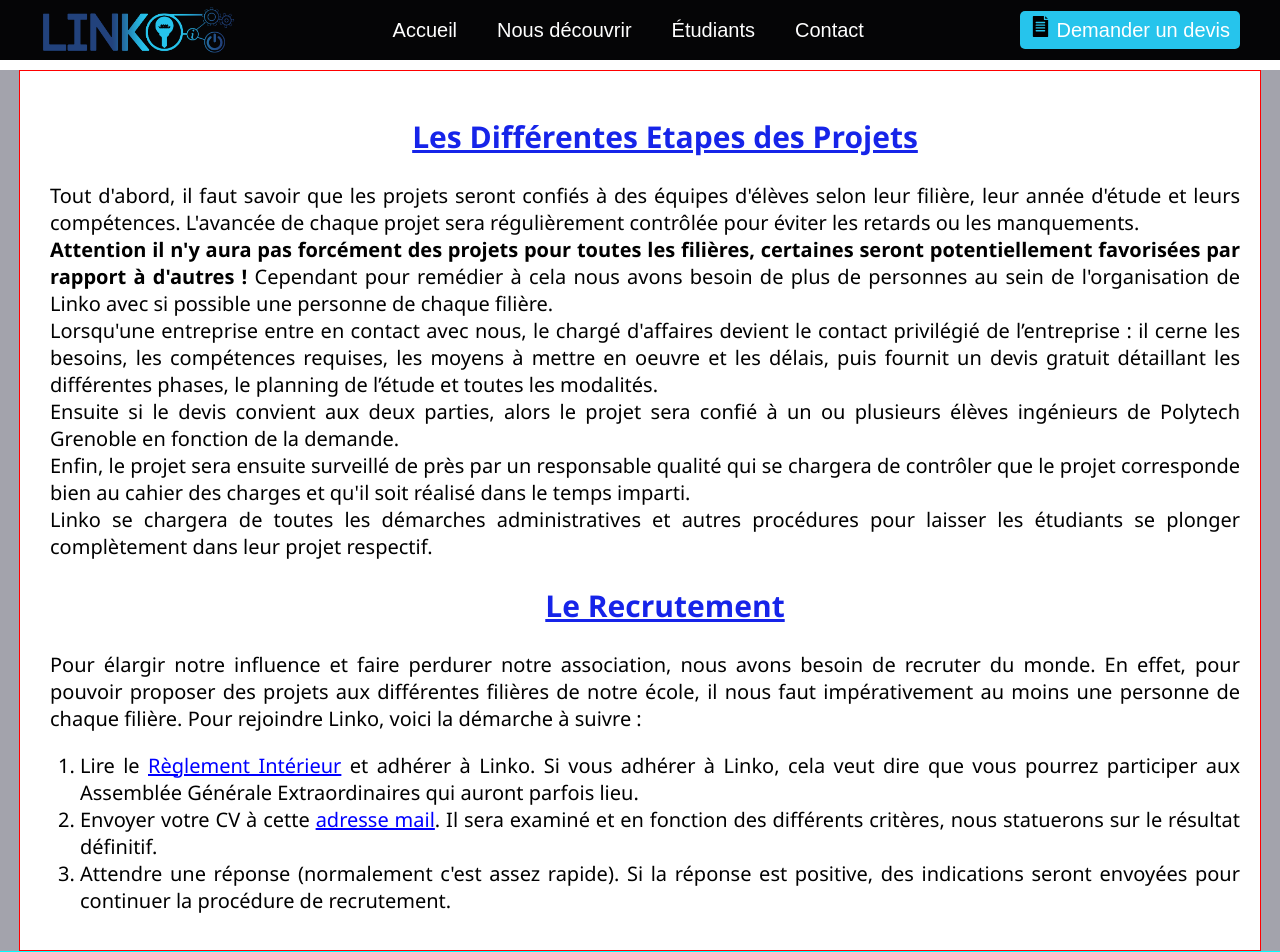
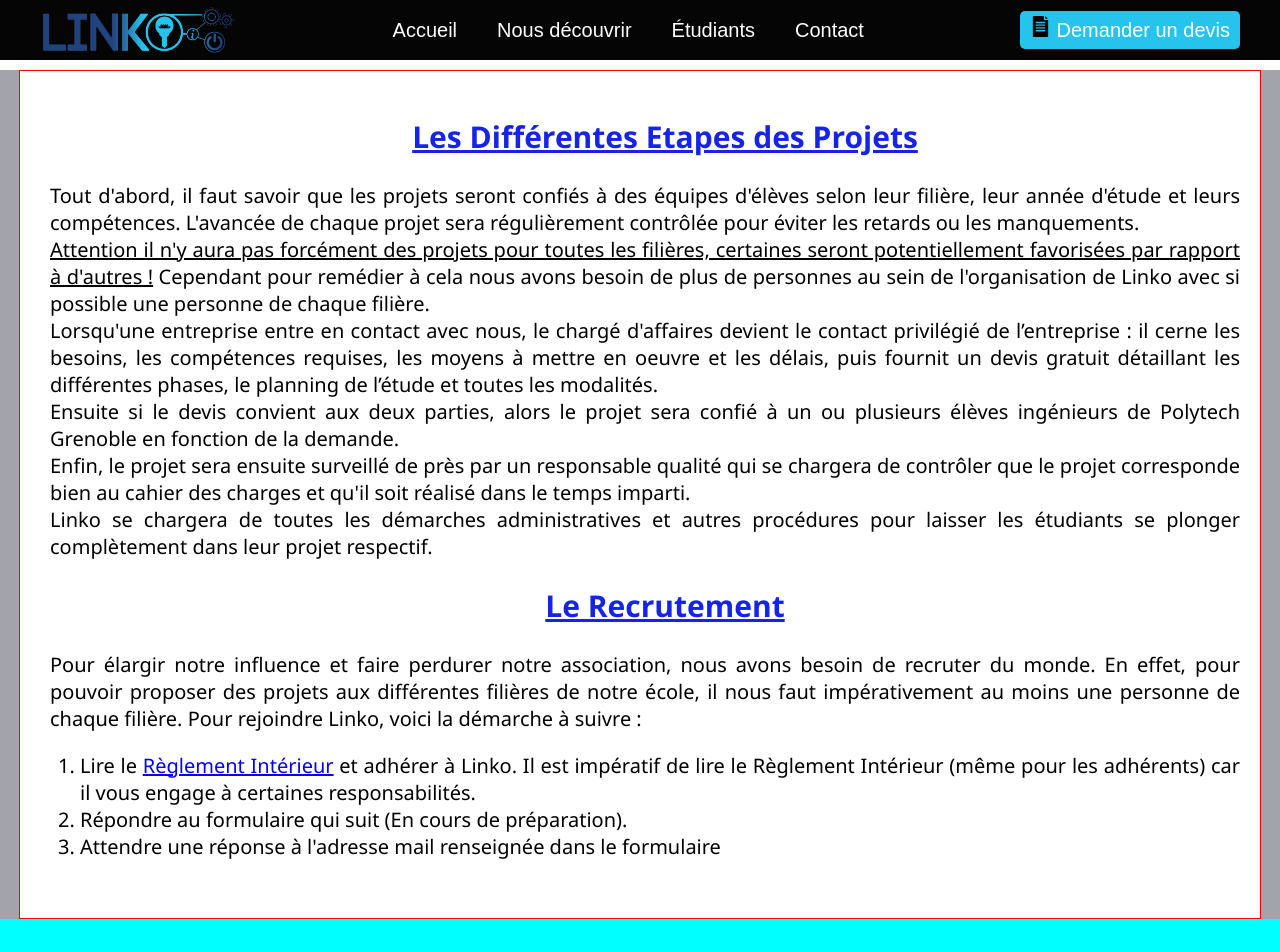
Before and after one commit to Corentin-Sueur/Linko-Website, an Angular app: page /etudiant in a window 1280 px wide. Shown: the top 952 px of the page. Built offline with nearby package versions, Linux system fonts and the light colour scheme.

Commit message:
Début de formulaire mais problème récupération de données

```diff
--- a/src/app/app.module.ts
+++ b/src/app/app.module.ts
@@ -1,5 +1,6 @@
 import { BrowserModule } from '@angular/platform-browser';
 import { NgModule } from '@angular/core';
+import { FormsModule, ReactiveFormsModule } from '@angular/forms';
 
 import { AppRoutingModule } from './app-routing.module';
 import { AppComponent } from './app.component';
@@ -15,6 +16,8 @@
   imports: [
     BrowserModule,
     AppRoutingModule,
+    FormsModule,
+    ReactiveFormsModule
   ],
   providers: [],
   bootstrap: [AppComponent]
--- a/src/app/page-etudiants/page-etudiants.component.css
+++ b/src/app/page-etudiants/page-etudiants.component.css
@@ -35,3 +35,17 @@
     color:black;
     text-align: justify;
 }
+
+strong{
+    font-weight: normal;
+    text-decoration: underline;
+}
+
+form{
+    margin:auto;
+}
+
+h3{
+    font-size:20px;
+    text-align: center;
+}
--- a/src/app/page-etudiants/page-etudiants.component.html
+++ b/src/app/page-etudiants/page-etudiants.component.html
@@ -17,9 +17,37 @@
         Pour rejoindre Linko, voici la démarche à suivre :
     </p>
         <ol>
-            <li>Lire le <a href="../../assets/RI.pdf">Règlement Intérieur</a> et adhérer à Linko. Si vous adhérer à Linko, cela veut dire que vous pourrez participer aux Assemblée Générale Extraordinaires qui auront parfois lieu.</li>
-            <li>Envoyer votre CV à cette <a href=adresse_mail>adresse mail</a>. Il sera examiné et en fonction des différents critères, nous statuerons sur le résultat définitif.</li>
-            <li>Attendre une réponse (normalement c'est assez rapide). Si la réponse est positive, des indications seront envoyées pour continuer la procédure de recrutement.</li>
+            <li>Lire le <a href="../../assets/RI.pdf">Règlement Intérieur</a> et adhérer à Linko. Il est impératif de lire le Règlement Intérieur (même pour les adhérents) car il vous engage à certaines responsabilités.</li>
+            <li>Répondre au formulaire qui suit (En cours de préparation).
+            <li>Attendre une réponse à l'adresse mail renseignée dans le formulaire</li>
         </ol>
+        <br/>
+
+        <!-- <h3>Fomulaire de recrutement</h3>
+
+        <form (ngSubmit)="onSubmit(f)" #f ngForm>
+            <p>
+            <label for="prenom"> Prénom : </label><input type="text" name="prenom" id="prenom" size="30" maxlength="30" required ngModel/><br/>
+            <label for="nom"> Nom : </label><input type="text" name="nom" id="nom" size="30" maxlength="30" required ngModel/><br/>
+            <label for="mail"> E-mail : </label><input type="email" name="mail" id="mail" size="30" required ngModel/><br><br/>
+            <strong>Votre filière :</strong><br/>
+            <input type="radio" name="filiere" value ="info" id="info" ngModel/><label for="info">Informatique</label><br/>
+            <input type="radio" name="filiere" value ="iese" id="iese" ngModel/><label for="iese">Informatique et Electronique des Systèmes Embarqués</label><br/>
+            <input type="radio" name="filiere" value ="tis" id="tis" ngModel/><label for="tis">Technologies de l'Information pour la Santé</label><br/>
+            <input type="radio" name="filiere" value ="ggc" id="ggc" ngModel/><label for="ggc">Géotechnique et Génie Civil</label><br/>
+            <input type="radio" name="filiere" value ="mat" id="mat" ngModel/><label for="mat">Matériaux</label><br/>
+            <input type="radio" name="filiere" value ="pri" id="pri" ngModel/><label for="pri">Prévention des Risques</label><br/>
+            <input type="radio" name="filiere" value ="e2i" id="e2i" ngModel/><label for="e2i">Electronique et Informatique Industrielle</label><br/>
+            <br/>
+            <strong>Votre année d'étude :</strong><br/>
+            <input type="radio" name="annee" value ="3" id="3" ngModel/><label for="3">3</label><br/>
+            <input type="radio" name="annee" value ="4" id="4" ngModel/><label for="4">4</label><br/>
+            <input type="radio" name="annee" value ="5" id="5" ngModel/><label for="5">5</label><br/>
+            Si autre : (Précisez) <input type="number" name="annee" id="annee" ngModel/><label for="annee"></label><br/>
+            <button class="btn btn-primary" type="submit">Enregistrer</button>
+            </p>
+        </form> -->
+
+
     </div>
 </div>
--- a/src/app/page-etudiants/page-etudiants.component.ts
+++ b/src/app/page-etudiants/page-etudiants.component.ts
@@ -1,4 +1,7 @@
 import { Component, OnInit } from '@angular/core';
+import { NgForm } from '@angular/forms';
+
+
 
 @Component({
   selector: 'app-page-etudiants',
@@ -9,7 +12,11 @@
 
   constructor() { }
 
-  ngOnInit(): void {
+  ngOnInit() {
   }
+  onSubmit(form: NgForm) {
+    const name = form.value['name'];
+    const status = form.value['status'];
+}
 
 }
```
